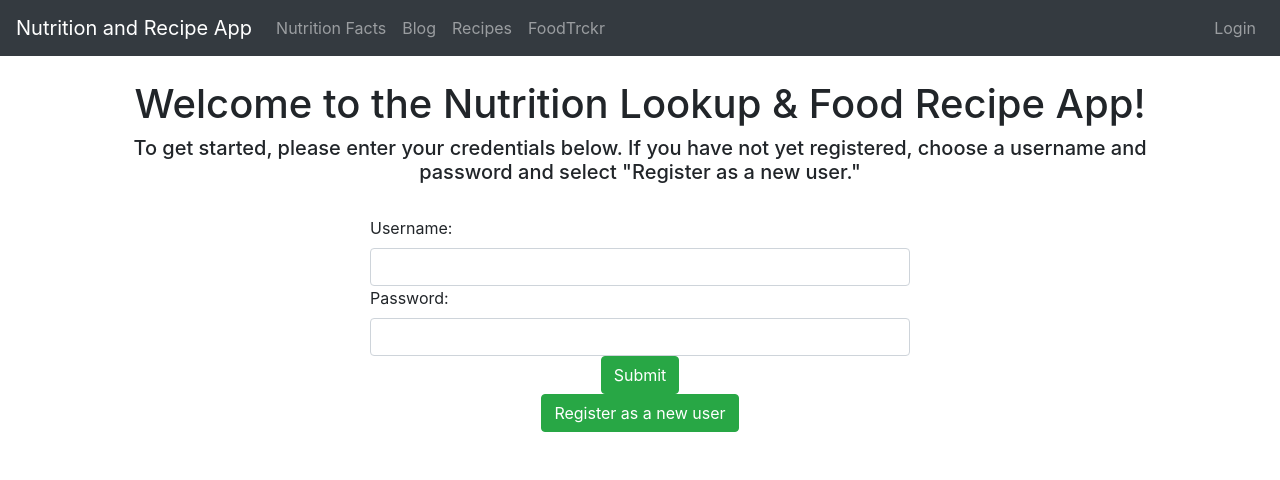
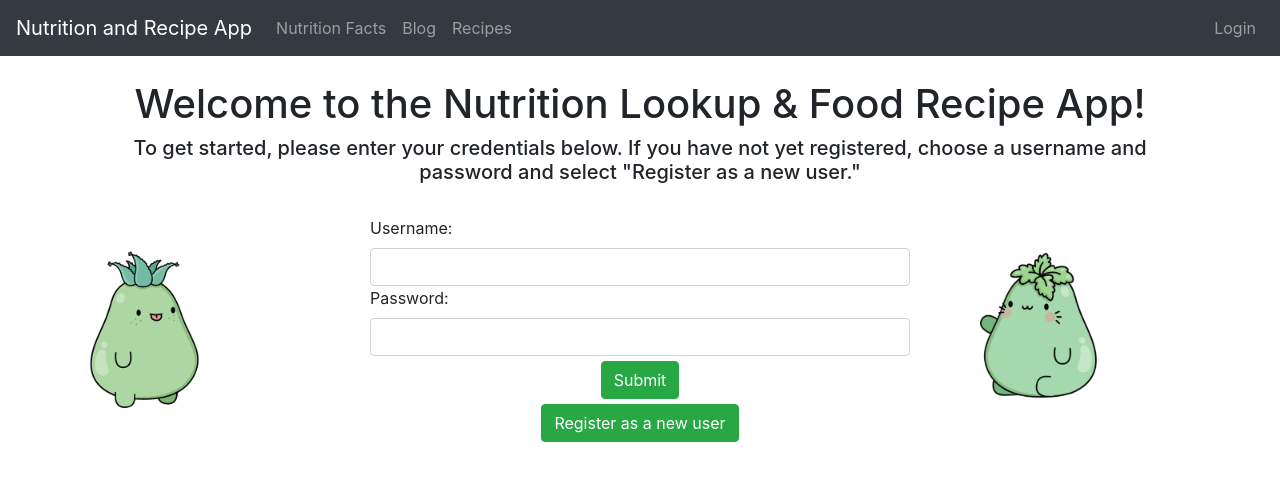
Before and after one commit to ccalilung/project3, a React (Create React App) app in the folder client/: page / in a window 1280 px wide. Shown: the top 480 px of the page. Built offline with nearby package versions, Linux system fonts and the light colour scheme.

Commit message:
materialize

```diff
--- /dev/null
+++ b/client/src/components/Blog/Blog.css
@@ -0,0 +1,8 @@
+textarea {
+    height: 200px;
+}
+
+cardImage {
+    height: auto;
+    width: auto;
+}
--- a/client/src/components/Blog/Blog.js
+++ b/client/src/components/Blog/Blog.js
@@ -1,14 +1,19 @@
 import React from 'react';
+import '../Blog/Blog.css'
 
 const Blog = (props) => {
 
 return(
-<div>
+<div className="blogCards">
     <h1>Blog Posts:</h1>
  {props.Blogs.map((x,i)=> (
-     <div>
-         <h4>Post #{i+1}: {x.title}</h4>
-        <h6>{x.body}</h6>
+     <div className="card-panel z-depth-3">
+     <div class="card-image">
+          <img className="cardImage" src={require("../images/blog.jpg")} />
+          <span class="card-title"></span>
+        </div>
+         <h4 className="card-title">Post #{i+1}: {x.title}</h4>
+        <h6 className="card-text">{x.body}</h6>
         <hr/>
         </div>
       ))}
--- a/client/src/components/Blog/BlogsInput.js
+++ b/client/src/components/Blog/BlogsInput.js
@@ -1,4 +1,5 @@
 import React from 'react';
+import '../Blog/Blog.css'
 
 const BlogsInput = (props) => (
 <div className="form-group">
--- /dev/null
+++ b/client/src/components/Login/Login.css
@@ -0,0 +1,12 @@
+.submitButton {
+    padding-bottom: 5px;
+    padding-top: 5px;
+}
+
+.beanImageOne {
+    margin-left: -40px;
+}
+
+.beanImageTwo {
+    margin-left: 20npx;
+}
--- a/client/src/components/Login/Login.js
+++ b/client/src/components/Login/Login.js
@@ -7,6 +7,7 @@ import Nav from '../Nav/Nav'
 import API from "../utils/API";
 import NewUser from './NewUser'
 import WrongPassword from './WrongPassword';
+import '../Login/Login.css'
 
 
 class LoginPage extends React.Component {
@@ -82,15 +83,19 @@ render() {
                 </div>
                 </div>
                 <div className="row mt-4">
-                    <div className="col-md-6 offset-md-3">
+                <div className="col-md-3"><img className="beanImageOne" src={require('../images/numbeanLeft.gif')} width="auto" height="200" /></div>
+                    <div className="col-md-6">
                         <Username value={this.state.username}  onChange={this.handleInputChange} name="username"/>
                         <Password value={this.state.password} onChange={this.handleInputChange} name="password" />
                         <div className="row">
-                            <div className="col-md-12 text-center"><SubmitLogin onClick={this.sendUsernamePassword}> Submit </SubmitLogin>
-                            <CreateUser onClick={this.createUsernamePassword}>Register as a new user</CreateUser></div>
+                            <div className="col-md-12 text-center">
+                            <div className="submitButton"><SubmitLogin onClick={this.sendUsernamePassword}> Submit </SubmitLogin></div>
+                            <div className="createUser"><CreateUser onClick={this.createUsernamePassword}>Register as a new user</CreateUser></div>
+                            </div>
                         </div>
 
                     </div>
+                    <div className="col-md-3"><img className="beanImageTwo" src={require('../images/numbeanRight.gif')} width="auto" height="200" /></div>
                 </div>
                 <div className="row">
                     <div className="col-md-12 text-center">{one}{two}</div>
--- a/client/src/components/Nav/Nav.js
+++ b/client/src/components/Nav/Nav.js
@@ -16,9 +16,6 @@ const Nav = (props) => (
       <li className={props.classRecipes}>
         <a className="nav-link" href="/recipes">Recipes</a>
       </li>
-      <li className={props.classFoodtrckr}>
-        <a className="nav-link" href="/foodtrckr">FoodTrckr</a>
-      </li>
       </ul>
 
       <ul className="navbar-nav float:right">
@@ -26,7 +23,6 @@ const Nav = (props) => (
         <a className="nav-link" href="/">Login</a>
       </li>
       </ul>
-
   </nav>
 
 );
--- a/client/src/components/images/images.css
+++ b/client/src/components/images/images.css
@@ -5,3 +5,17 @@
 .card {
     width:300px
 }
+
+
+.homeCardOne {
+   padding-right: 50px;
+   margin-left: -75px;
+}
+
+.homeCardTwo {
+    padding-left: 50px;
+}
+
+.homeCardThree {
+    padding-left: 90px;
+}
--- a/client/src/components/pages/Home.js
+++ b/client/src/components/pages/Home.js
@@ -2,6 +2,7 @@ import React from 'react';
 import Nav from '../Nav/Nav'
 import Cards from '../Cards/Cards'
 import '../images/images.css'
+
 
 class Home extends React.Component {
 
@@ -15,18 +16,18 @@ class Home extends React.Component {
                     <h1>Nutrition &amp; Recipe Application</h1>
                     </div>
                     </div>
-                <div className="row">
-                    <div className="col-md-4">
+                <div className="row cards">
+                    <div className="col-md-4 homeCardOne">
 
                     <Cards redirect="/nutritionfacts" text="Learn more about the foods being sold at the supermarket. This database has the ingredients of America's favorite foods as well as their nutritional values." src={require('../images/veggies.jpg')} title="Nutritional Facts"/>
 
                     </div>
-                    <div className="col-md-4">
+                    <div className="col-md-4 homeCardTwo">
 
                     <Cards redirect="/blog" text="See what other users are talking about with regards to nutrition, or share your own recipe! This food blog is your one-stop-shop for all things food." src={require('../images/blog.jpg')} title="Food Blog"/>
 
                     </div>
-                    <div className="col-md-4">
+                    <div className="col-md-4 homeCardThree">
 
                     <Cards redirect="/recipes" text="Looking to cook tonight? Feeling like you want to take on a challenge? Find a healthy recipe here." src={require('../images/recipes.jpg')} title="Recipe Finder"/>
 
```
Also changed, not shown: client/src/components/images/numbeanLeft.gif (added), client/src/components/images/numbeanRight.gif (added).
